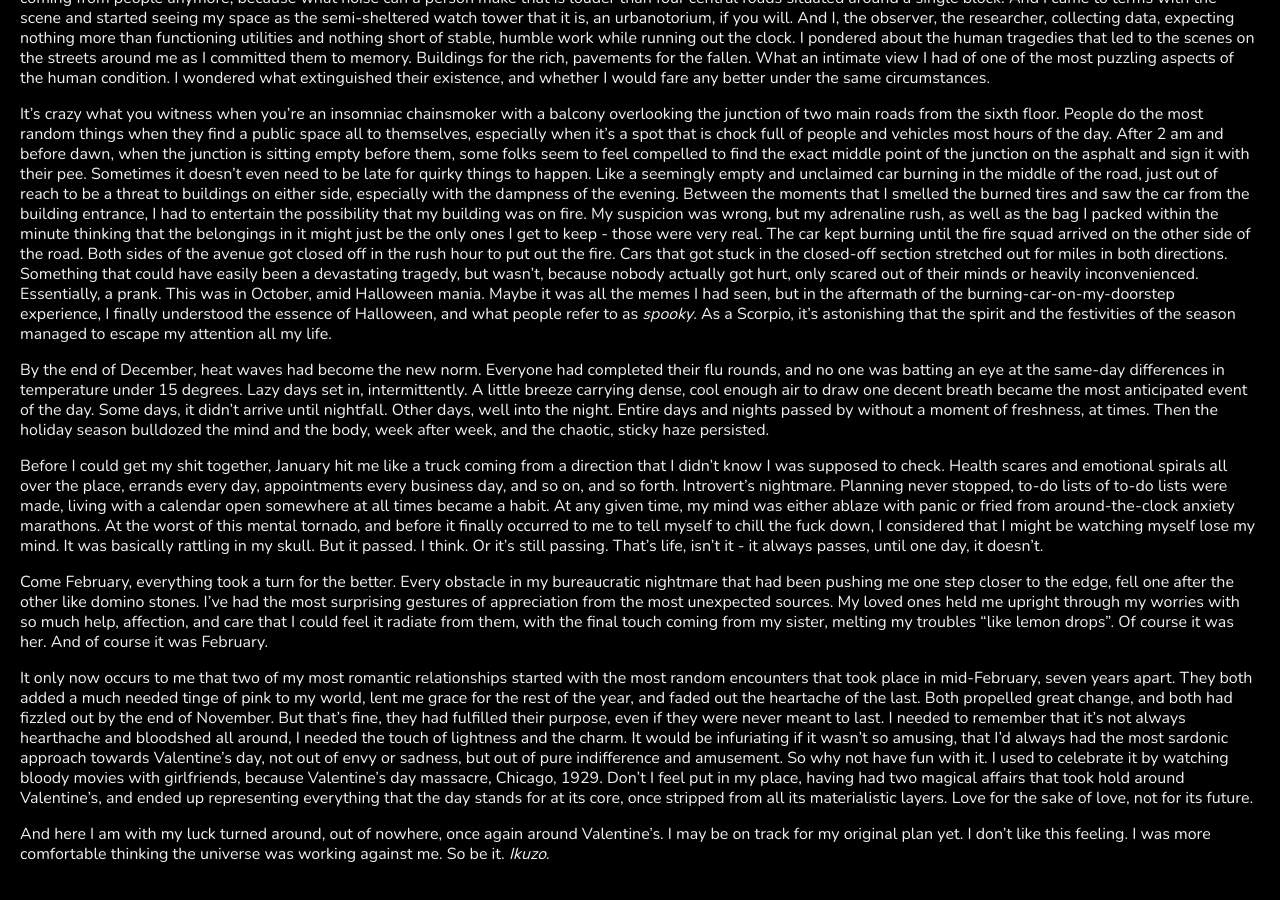
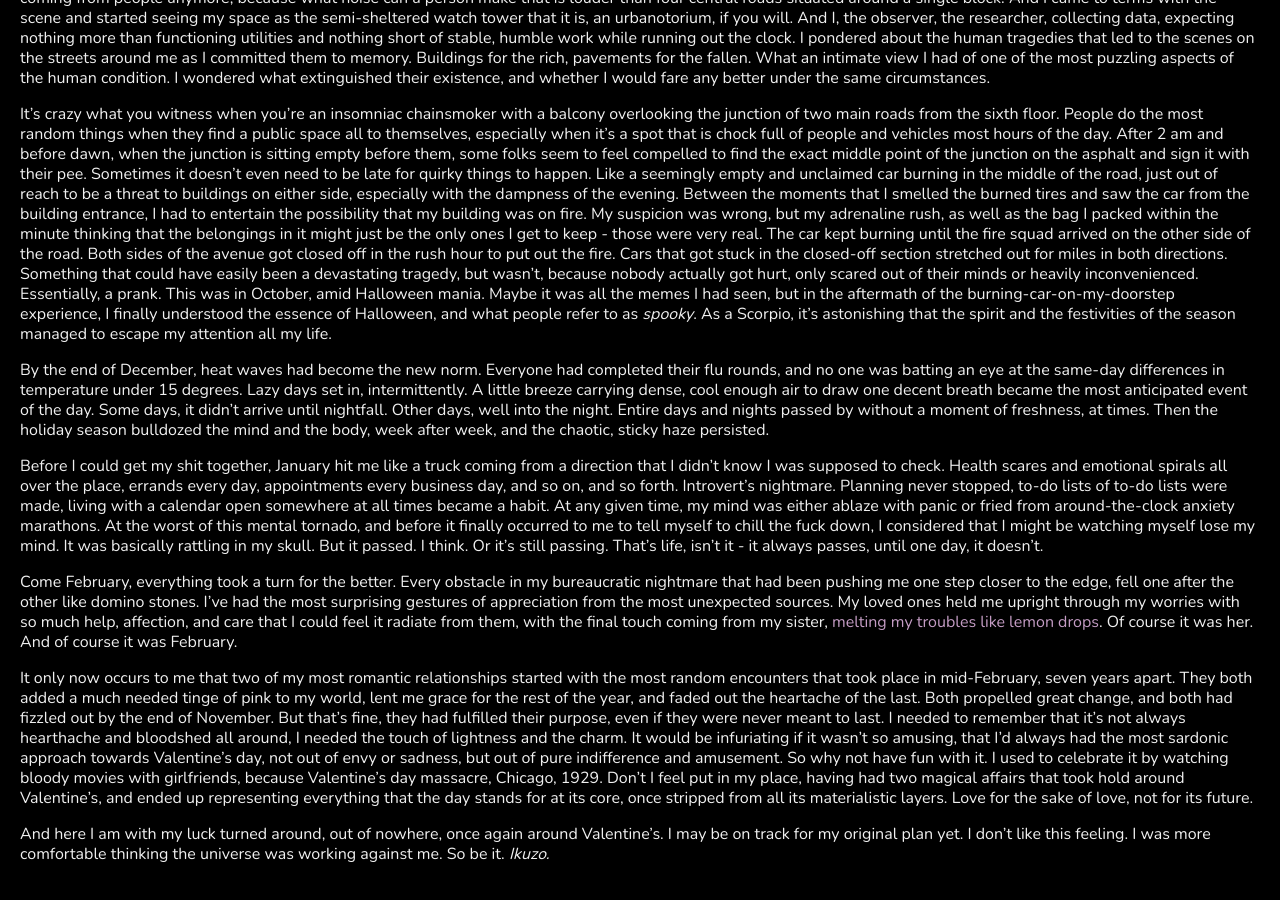
Before and after one commit to olivecarambola/logbook, a Jekyll site: the page built from _posts/2023-10-23-urbsol.md, in a window 1280 px wide and 900 px high, scrolled down 1541 px. Built offline with Jekyll 4.4.1, drawn with Linux system fonts in a browser that asks for light colours; some web fonts are replaced.

Commit message:
Update 2023-10-23-urbsol.md

```diff
--- a/_posts/2023-10-23-urbsol.md
+++ b/_posts/2023-10-23-urbsol.md
@@ -43,7 +43,7 @@
 
 Before I could get my shit together, January hit me like a truck coming from a direction that I didn't know I was supposed to check. Health scares and emotional spirals all over the place, errands every day, appointments every business day, and so on, and so forth. Introvert's nightmare. Planning never stopped, to-do lists of to-do lists were made, living with a calendar open somewhere at all times became a habit. At any given time, my mind was either ablaze with panic or fried from around-the-clock anxiety marathons. At the worst of this mental tornado, and before it finally occurred to me to tell myself to chill the fuck down, I considered that I might be watching myself lose my mind. It was basically rattling in my skull. But it passed. I think. Or it's still passing. That's life, isn't it - it always passes, until one day, it doesn't.
 
-Come February, everything took a turn for the better. Every obstacle in my bureaucratic nightmare that had been pushing me one step closer to the edge, fell one after the other like domino stones. I've had the most surprising gestures of appreciation from the most unexpected sources. My loved ones held me upright through my worries with so much help, affection, and care that I could feel it radiate from them, with the final touch coming from my sister, melting my troubles "like lemon drops". Of course it was her. And of course it was February.
+Come February, everything took a turn for the better. Every obstacle in my bureaucratic nightmare that had been pushing me one step closer to the edge, fell one after the other like domino stones. I've had the most surprising gestures of appreciation from the most unexpected sources. My loved ones held me upright through my worries with so much help, affection, and care that I could feel it radiate from them, with the final touch coming from my sister, <span class="annotated" data-note="Paraphrased from the lyrics of “Over the Rainbow”, originally ‘where trouble melts like lemon drops’. Written by Yip Harburg, 1939.">melting my troubles like lemon drops</span>. Of course it was her. And of course it was February.
 
 It only now occurs to me that two of my most romantic relationships started with the most random encounters that took place in mid-February, seven years apart. They both added a much needed tinge of pink to my world, lent me grace for the rest of the year, and faded out the heartache of the last. Both propelled great change, and both had fizzled out by the end of November. But that's fine, they had fulfilled their purpose, even if they were never meant to last. I needed to remember that it's not always hearthache and bloodshed all around, I needed the touch of lightness and the charm. It would be infuriating if it wasn't so amusing, that I'd always had the most sardonic approach towards Valentine's day, not out of envy or sadness, but out of pure indifference and amusement. So why not have fun with it. I used to celebrate it by watching bloody movies with girlfriends, because Valentine's day massacre, Chicago, 1929. Don't I feel put in my place, having had two magical affairs that took hold around Valentine's, and ended up representing everything that the day stands for at its core, once stripped from all its materialistic layers. Love for the sake of love, not for its future.
 
```
